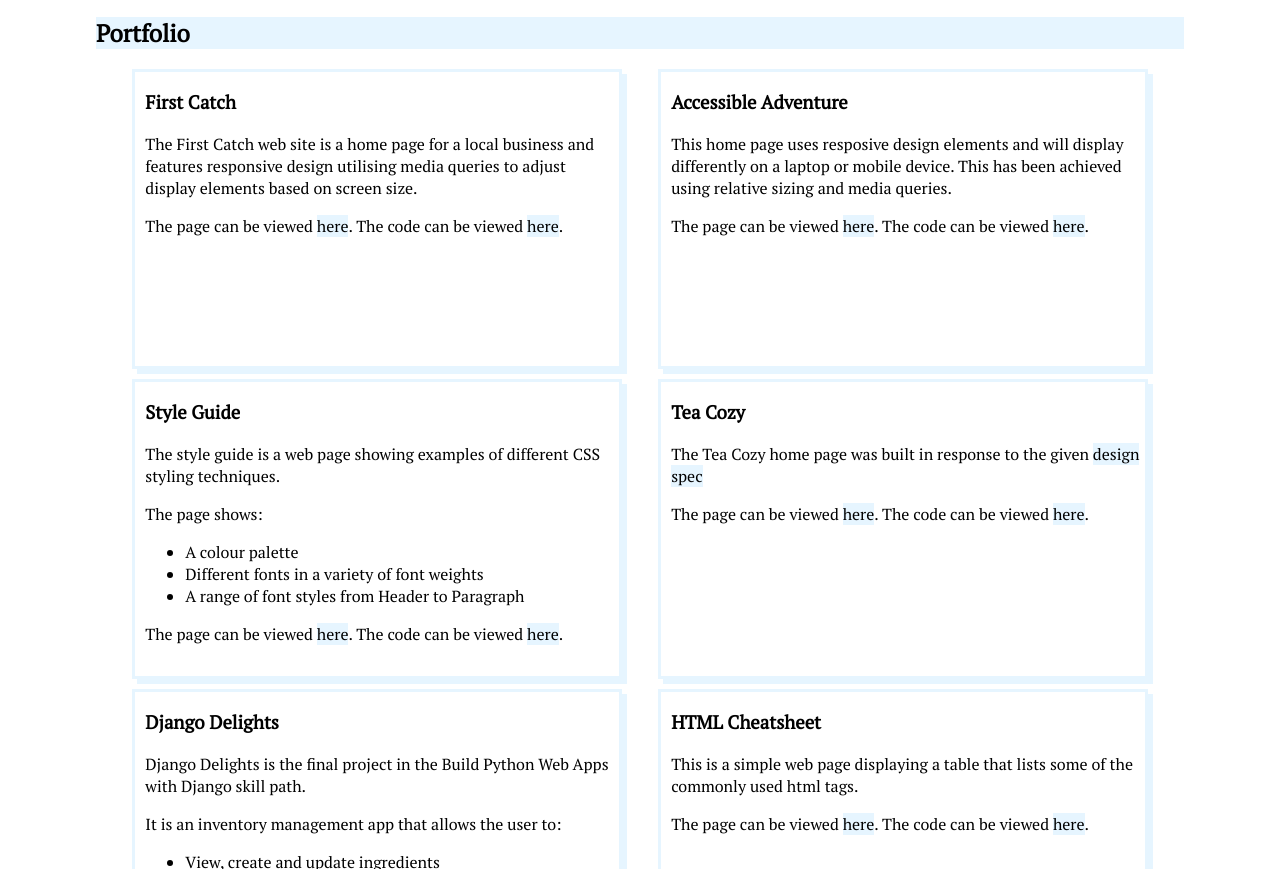
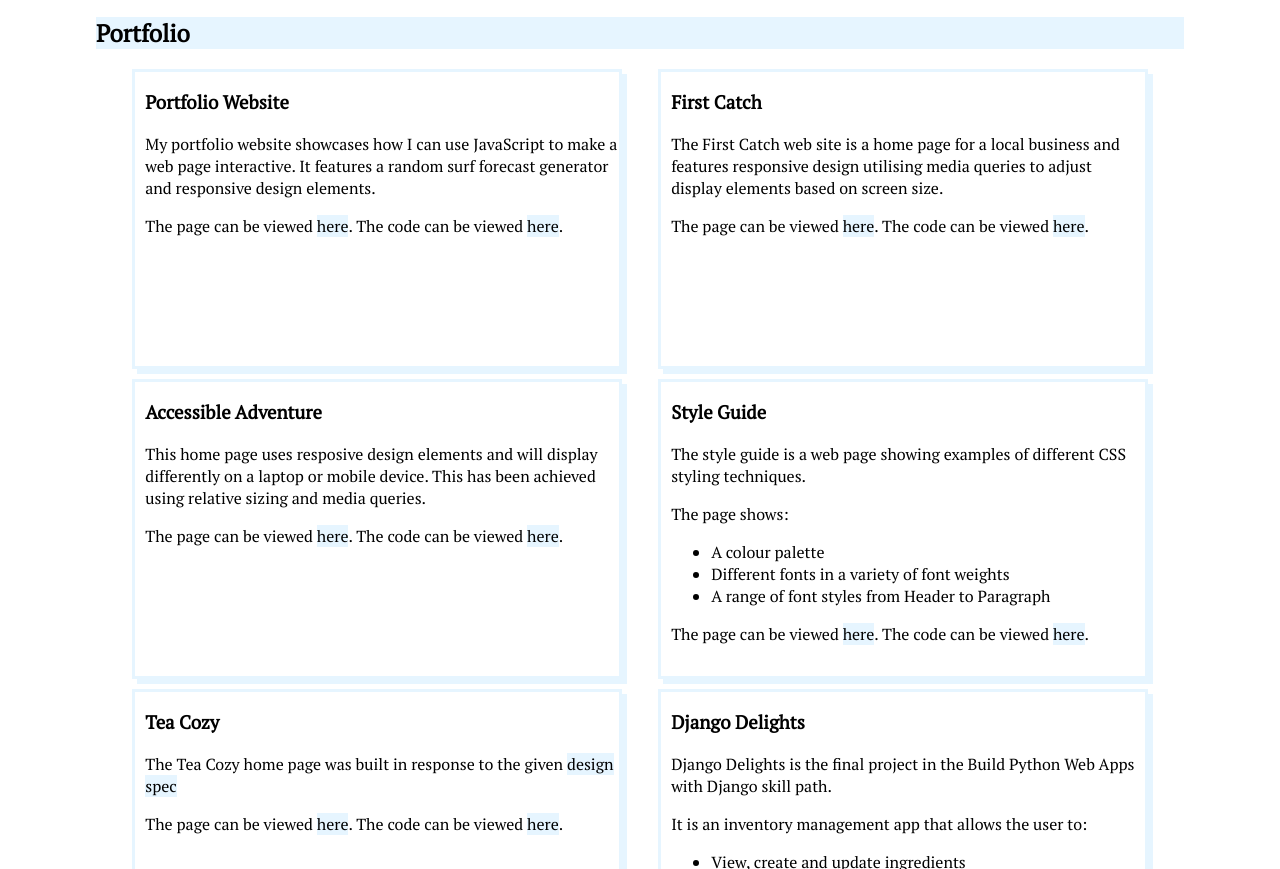
Before and after one commit to tommygee63/c.v, a plain HTML site: page index.html in a window 1280 px wide. Shown: the part 1351-2220 px from the top of the page. Drawn offline with Linux system fonts and the light colour scheme.

Commit message:
add portfolio

```diff
--- a/index.html
+++ b/index.html
@@ -113,6 +113,17 @@
             <div class="portfolio" id="portfolio">
                 <h2>Portfolio</h2>
                 <div class="projects">
+
+                    <div class="project">
+                        <h3>Portfolio Website</h3>
+                        <p>
+                            My portfolio website showcases how I can use JavaScript to make a web page interactive. It features a random surf
+                            forecast generator and responsive design elements.
+                        </p>
+                        <p>The page can be viewed <a href="https://tommygee63.github.io/portfolio/" target="_blank">here</a>.
+                            The code can be viewed <a href="https://github.com/tommygee63/portfolio" target="_blank">here</a>.</p>
+                    </div>
+
                     <div class="project">
                         <h3>First Catch</h3>
                         <p>The First Catch web site is a home page for a local business and features responsive design utilising media queries to adjust
```
